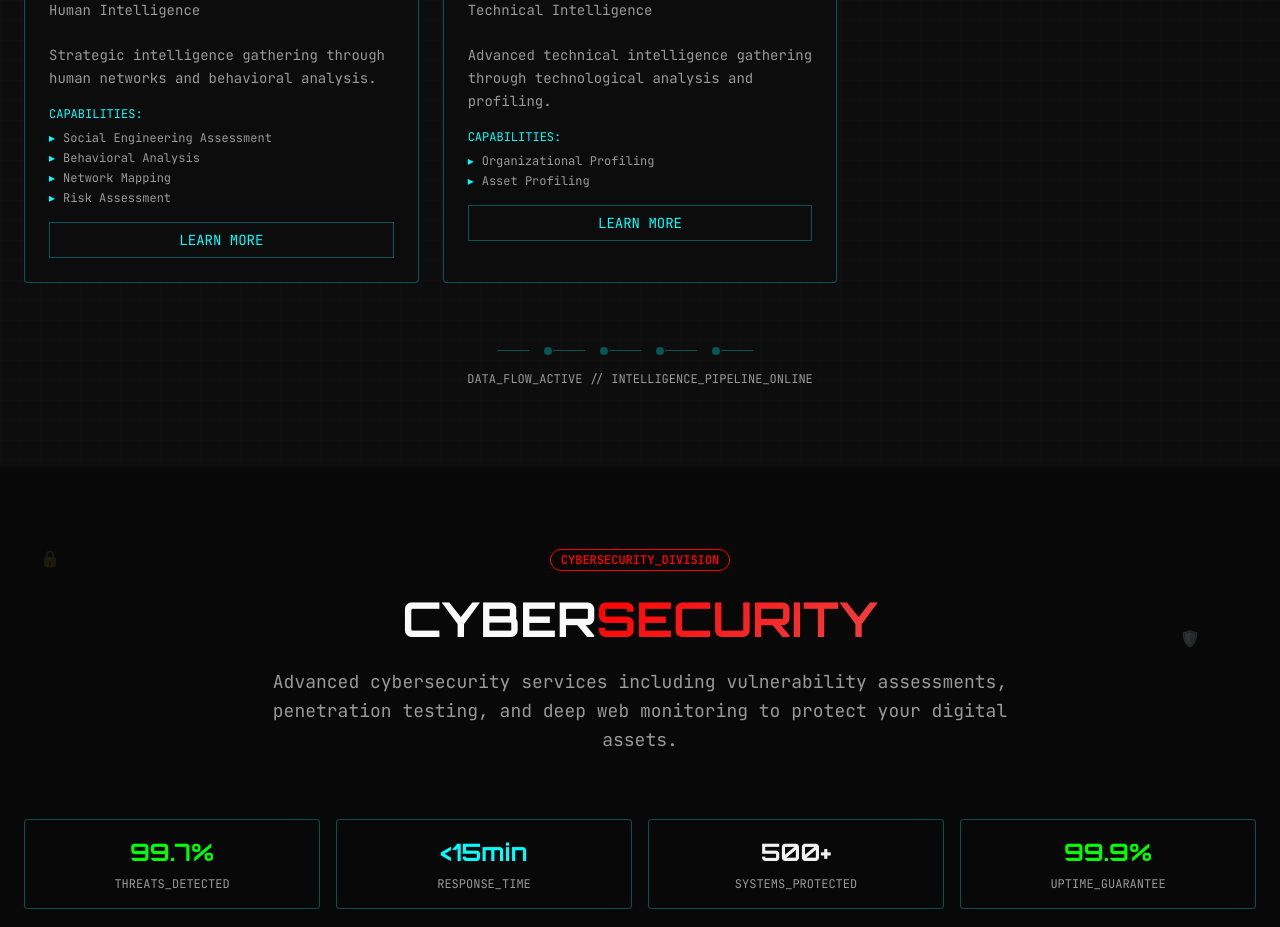
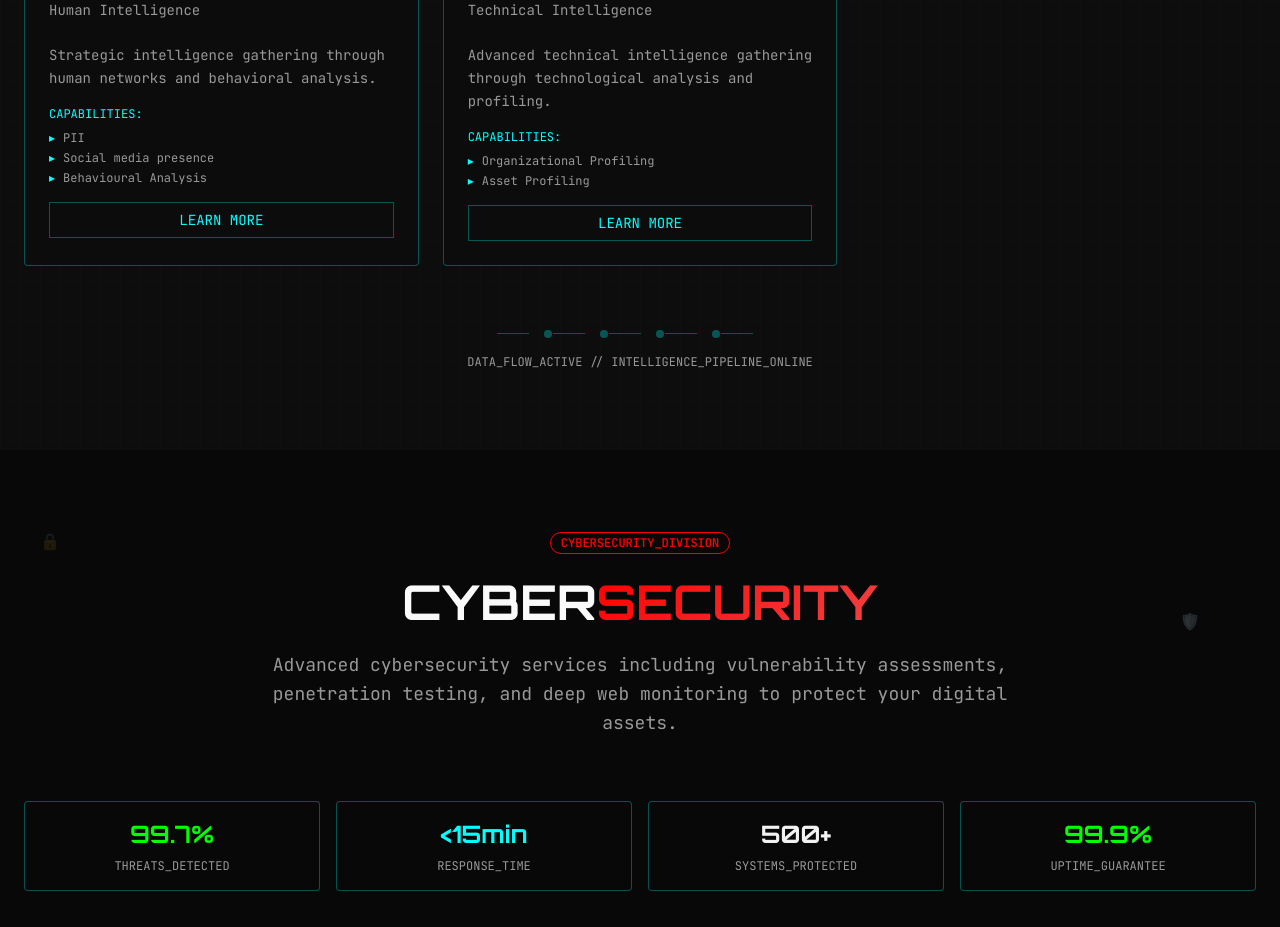
Before and after one commit to Raafay892/nexveil-cipher-scroll, a React (Vite) app: page / in a window 1280 px wide. Shown: the part 1620-2547 px from the top of the page. Built offline with nearby package versions, Linux system fonts and the light colour scheme.

Commit message:
Update HUMINT services
Add PII, Social media presence, and Behavioural Analysis under HUMINT services.

```diff
--- a/src/components/ServicesSection.tsx
+++ b/src/components/ServicesSection.tsx
@@ -35,7 +35,7 @@ const ServicesSection = () => {
       code: 'HUMINT',
       title: 'Human Intelligence',
       description: 'Strategic intelligence gathering through human networks and behavioral analysis.',
-      features: ['Social Engineering Assessment', 'Behavioral Analysis', 'Network Mapping', 'Risk Assessment'],
+      features: ['PII', 'Social media presence', 'Behavioural Analysis'],
       icon: '👥'
     },
     {
```
